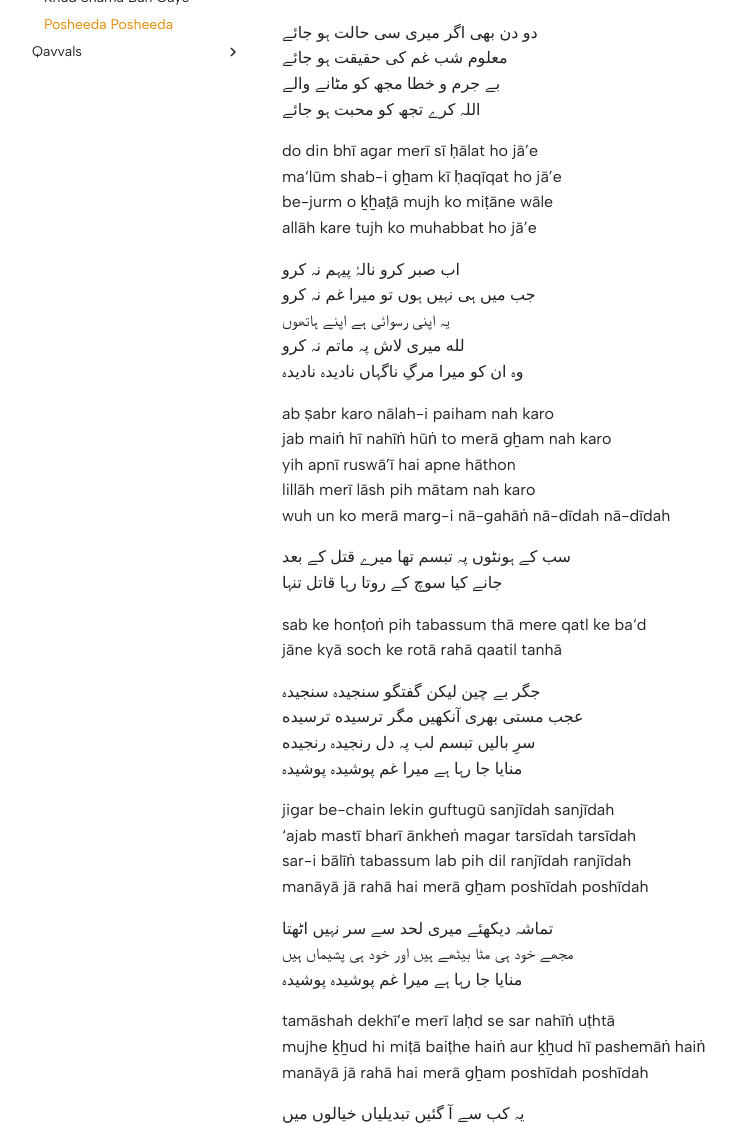
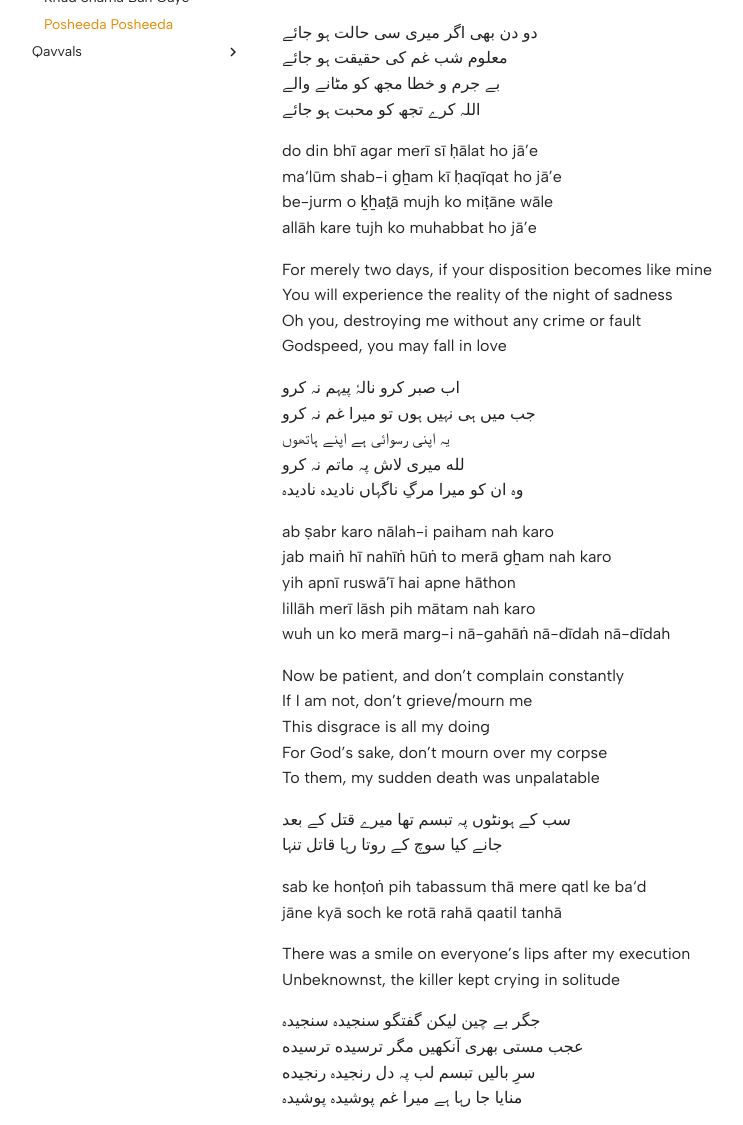
Before and after one commit to vishaalkk/qavvali, an MkDocs documentation site: the page built from docs/Text and Translations/Posheeda Posheeda.md, in a window 1280 px wide and 1400 px high, cut to the strip 275-1400 px from the top of the window. Shown: the whole strip, without its empty margins (14-757 px from the left). Built offline with MkDocs 1.6.1 and Material for MkDocs 9.7.7, drawn with Linux system fonts in a browser that asks for light colours.

Commit message:
adding posheeda posheeda

```diff
--- a/docs/Text and Translations/Posheeda Posheeda.md
+++ b/docs/Text and Translations/Posheeda Posheeda.md
@@ -15,6 +15,12 @@ be-jurm o ḵẖat̤ā mujh ko miṭāne wāle
 allāh kare tujh ko muhabbat ho jā’e
 
 
+For merely two days, if your disposition becomes like mine
+You will experience the reality of the night of sadness
+Oh you, destroying me without any crime or fault
+Godspeed, you may fall in love
+
+
 اب صبر کرو نالۂ پیہم نہ کرو
 جب میں ہی نہیں ہوں تو میرا غم نہ کرو
 یہ اپنی رسوائی ہے اپنے ہاتھوں
@@ -28,6 +34,12 @@ yih apnī ruswā’ī hai apne hāthon
 lillāh merī lāsh pih mātam nah karo
 wuh un ko merā marg-i nā-gahāṅ nā-dīdah nā-dīdah
 
+Now be patient, and don’t complain constantly
+If I am not, don’t grieve/mourn me
+This disgrace is all my doing
+For God’s sake, don’t mourn over my corpse
+To them, my sudden death was unpalatable
+
 
 سب کے ہونٹوں پہ تبسم تھا میرے قتل کے بعد
 جانے کیا سوچ کے روتا رہا قاتل تنہا
@@ -35,6 +47,8 @@ wuh un ko merā marg-i nā-gahāṅ nā-dīdah nā-dīdah
 sab ke honṭoṅ pih tabassum thā mere qatl ke ba‘d
 jāne kyā soch ke rotā rahā qaatil tanhā
 
+There was a smile on everyone’s lips after my execution
+Unbeknownst, the killer kept crying in solitude
 
 جگر بے چین لیکن گفتگو سنجیدہ سنجیدہ
 عجب مستی بھری آنکھیں مگر ترسیده ترسیده
```
